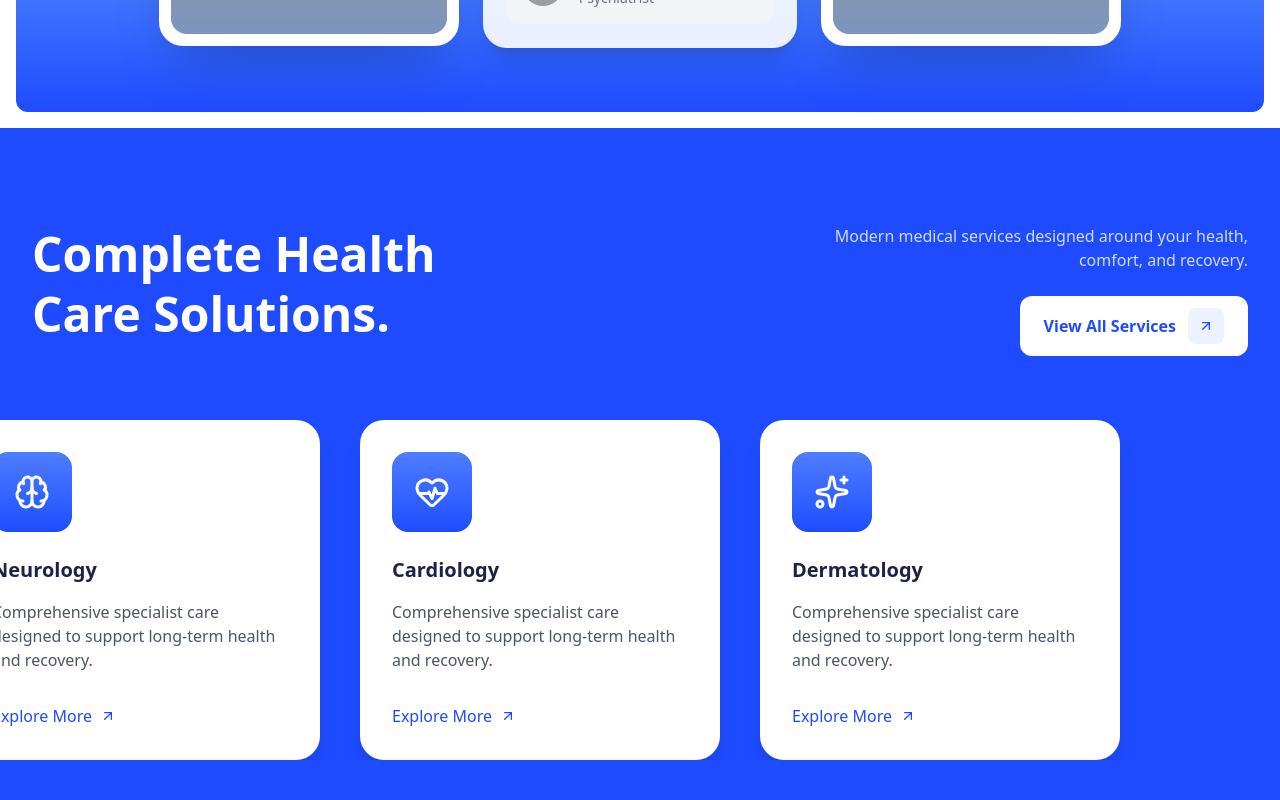
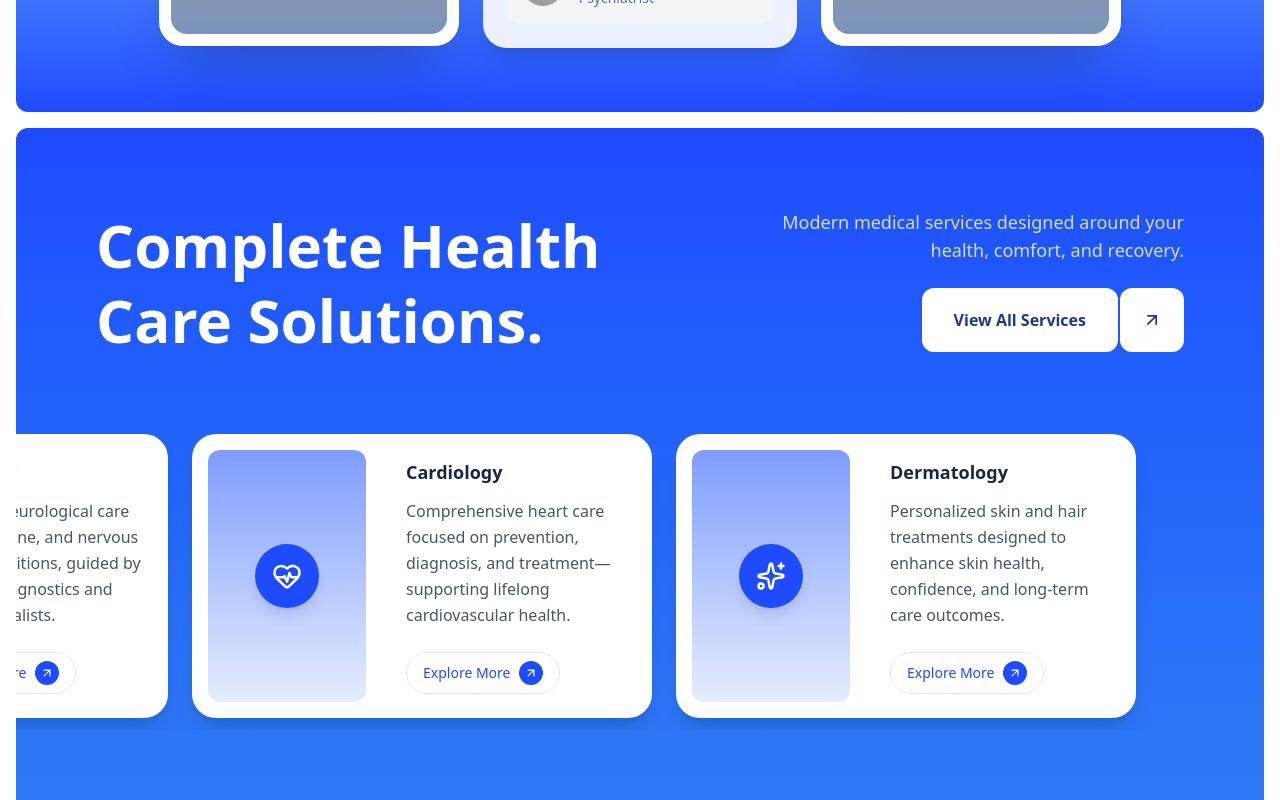
Before and after one commit to wizaura/healora, a Next.js app: page / in a window 1280 px wide. Shown: the part 1260-2060 px from the top of the page. Built offline with nearby package versions, Linux system fonts and the light colour scheme; grey boxes are pictures that could not be loaded.

Commit message:
2nd commit - Creating home page 8

```diff
--- a/components/common/CTAButton.tsx
+++ b/components/common/CTAButton.tsx
@@ -1,26 +1,36 @@
 "use client";
 
+import Link from "next/link";
 import { ArrowUpRight } from "lucide-react";
 
-export default function CTAButton() {
+type CTAButtonProps = {
+    href: string;
+    label: string;
+    className?: string;
+};
+
+export default function CTAButton({
+    href,
+    label,
+    className = "",
+}: CTAButtonProps) {
     return (
+        <Link href={href}>
             <button
-            className="
-                cursor-pointer group flex items-center bg-transparent gap-0.5 overflow-hidden
-                text-white
-                transition-all duration-300
+                className={`
+                    cursor-pointer group flex items-center gap-0.5 overflow-hidden
+                    text-white transition-all duration-300
                     hover:scale-[1.03]
-            "
+                `}
             >
                 {/* Text */}
-            <span className="px-8 py-5 text-sm font-semibold bg-[#2F4CFF] hover:bg-[#243BDB] rounded-xl">
-                Book an Appointment
+                <span className={`px-8 py-5 text-md font-semibold bg-[#2F4CFF] hover:bg-blue-900 rounded-xl transition-colors group-hover:text-white ${className}`}>
+                    {label}
                 </span>
 
                 {/* Icon Container */}
-            <span className="relative flex h-15 w-15 items-center justify-center rounded-xl bg-[#2F4CFF] hover:bg-[#243BDB] transition-colors duration-300 group-hover:bg-[#2F4CFF]">
-
-                {/* Default Icon (moves ↗ out) */}
+                <span className={`relative flex h-16 w-16 items-center justify-center rounded-xl bg-[#2F4CFF] transition-colors duration-300 group-hover:bg-blue-900 group-hover:text-white ${className}`}>
+                    {/* Default Icon */}
                     <ArrowUpRight
                         className="
                             absolute h-5 w-5
@@ -31,7 +41,7 @@ export default function CTAButton() {
                         "
                     />
 
-                {/* Hover Icon (comes ↗ in) */}
+                    {/* Hover Icon */}
                     <ArrowUpRight
                         className="
                             absolute h-5 w-5
@@ -45,5 +55,6 @@ export default function CTAButton() {
                     />
                 </span>
             </button>
+        </Link>
     );
 }
--- a/components/home/Hero.tsx
+++ b/components/home/Hero.tsx
@@ -1,6 +1,5 @@
 "use client";
 
-import { ArrowUpRight } from "lucide-react";
 import CTAButton from "../common/CTAButton";
 
 export default function HomeHero() {
@@ -47,7 +46,10 @@ export default function HomeHero() {
 
                 {/* CTA */}
                 <div className="mt-10 flex justify-center">
-                    <CTAButton />
+                    <CTAButton
+                        href="/book"
+                        label="Book an Appointment"
+                    />
                 </div>
             </div>
         </section>
--- a/components/home/Specialities.tsx
+++ b/components/home/Specialities.tsx
@@ -2,14 +2,41 @@
 
 import { useEffect, useRef } from "react";
 import { ArrowUpRight, HeartPulse, Sparkles, Brain } from "lucide-react";
+import CTAButton from "../common/CTAButton";
 
 const services = [
-    { title: "Orthopedics", icon: HeartPulse },
-    { title: "Pediatrics", icon: Sparkles },
-    { title: "Neurology", icon: Brain },
-    { title: "Cardiology", icon: HeartPulse },
-    { title: "Dermatology", icon: Sparkles },
+    {
+        title: "Orthopedics",
+        icon: HeartPulse,
+        description:
+            "Specialized care for bones, joints, and muscles—focused on restoring mobility, reducing pain, and supporting active lifestyles.",
+    },
+    {
+        title: "Pediatrics",
+        icon: Sparkles,
+        description:
+            "Compassionate pediatric care tailored to children’s unique health needs, supporting healthy growth and long-term well-being.",
+    },
+    {
+        title: "Neurology",
+        icon: Brain,
+        description:
+            "Advanced neurological care for brain, spine, and nervous system conditions, guided by precision diagnostics and expert specialists.",
+    },
+    {
+        title: "Cardiology",
+        icon: HeartPulse,
+        description:
+            "Comprehensive heart care focused on prevention, diagnosis, and treatment—supporting lifelong cardiovascular health.",
+    },
+    {
+        title: "Dermatology",
+        icon: Sparkles,
+        description:
+            "Personalized skin and hair treatments designed to enhance skin health, confidence, and long-term care outcomes.",
+    },
 ];
+
 
 export default function ServicesScrollSection() {
     const sectionRef = useRef<HTMLDivElement>(null);
@@ -50,32 +77,27 @@ export default function ServicesScrollSection() {
     return (
         <section
             ref={sectionRef}
-            className="relative h-[300vh] bg-[#1F4BFF]"
+            className="relative h-[350vh] bg-gradient-to-b m-4 rounded-xl from-[#1F4BFF] to-[#9FE2BF]"
         >
             {/* Sticky viewport */}
-            <div className="sticky top-0 h-screen overflow-hidden">
+            <div className="sticky top-0 h-screen/80 overflow-hidden mb-20">
 
                 {/* Header */}
-                <div className="mx-auto max-w-7xl px-8 pt-24 pb-16">
+                <div className="mx-auto max-w-6xl px-8 pt-20 pb-16">
                     <div className="grid grid-cols-1 gap-10 md:grid-cols-2">
-                        <h2 className="text-5xl font-semibold text-white leading-tight">
+                        <h2 className="text-6xl font-semibold text-white leading-tight">
                             Complete Health
                             <br />
                             Care Solutions.
                         </h2>
 
                         <div className="flex flex-col items-start gap-6 md:items-end md:text-right">
-                            <p className="max-w-md text-white/80">
+                            <p className="max-w-md text-white/80 text-lg">
                                 Modern medical services designed around your
                                 health, comfort, and recovery.
                             </p>
 
-                            <button className="flex items-center gap-3 rounded-xl bg-white px-6 py-3 font-semibold text-[#1F4BFF]">
-                                View All Services
-                                <span className="flex h-9 w-9 items-center justify-center rounded-lg bg-[#EEF2FF]">
-                                    <ArrowUpRight size={16} />
-                                </span>
-                            </button>
+                            <CTAButton label="View All Services" href="/services" className="bg-white text-blue-900" />
                         </div>
                     </div>
                 </div>
@@ -84,30 +106,55 @@ export default function ServicesScrollSection() {
                 <div className="relative overflow-hidden">
                     <div
                         ref={trackRef}
-                        className="flex gap-10 px-24 will-change-transform"
+                        className="flex gap-6 px-24 py-3 will-change-transform"
                     >
                         {services.map((s, i) => (
                             <div
                                 key={i}
-                                className="w-[360px] shrink-0 rounded-3xl bg-white p-8 shadow-xl"
+                                className="
+        w-[460px] shrink-0 overflow-hidden rounded-3xl
+        bg-white shadow-xl transition hover:scale-[1.03]
+    "
                             >
-                                <div className="mb-6 flex h-20 w-20 items-center justify-center rounded-2xl bg-gradient-to-b from-[#4F7CFF] to-[#1F4BFF] text-white">
-                                    <s.icon size={36} />
+                                <div className="grid h-full grid-cols-[190px_1fr]">
+
+                                    {/* LEFT ICON PANEL */}
+                                    <div className="flex items-center m-4 justify-center rounded-xl bg-gradient-to-b from-[#7F9CFF] to-[#E6ECFF]">
+                                        <div className="flex h-16 w-16 items-center justify-center rounded-full bg-[#1F4BFF] text-white shadow-lg">
+                                            <s.icon size={30} />
+                                        </div>
                                     </div>
 
-                                <h3 className="text-xl font-semibold text-[#1F2147]">
+                                    {/* RIGHT CONTENT */}
+                                    <div className="flex flex-col justify-between p-6">
+
+                                        <div>
+                                            <h3 className="text-lg font-semibold text-[#1F2147]">
                                                 {s.title}
                                             </h3>
 
-                                <p className="mt-4 text-gray-600">
-                                    Comprehensive specialist care designed to
-                                    support long-term health and recovery.
+                                            <p className="mt-3 text-base leading-relaxed text-gray-600">
+                                                {s.description}
                                             </p>
+                                        </div>
 
-                                <button className="mt-8 flex items-center gap-2 font-medium text-[#1F4BFF]">
+                                        {/* CTA */}
+                                        <button
+                                            className="
+                    cursor-pointer group mt-6 inline-flex w-fit items-center gap-2
+                    rounded-full border border-gray-200
+                    px-4 py-2 text-sm font-medium
+                    text-[#1F4BFF] transition
+                    hover:bg-[#1F4BFF] hover:text-white
+                "
+                                        >
                                             Explore More
-                                    <ArrowUpRight size={16} />
+                                            <span className="flex h-6 w-6 items-center justify-center rounded-full bg-[#1F4BFF] text-white group-hover:text-[#1F4BFF] group-hover:bg-white">
+                                                <ArrowUpRight size={14} />
+                                            </span>
                                         </button>
+                                    </div>
+                                </div>
                             </div>
                         ))}
                     </div>
```
Lines whose indentation alone changed are shown as unchanged.
